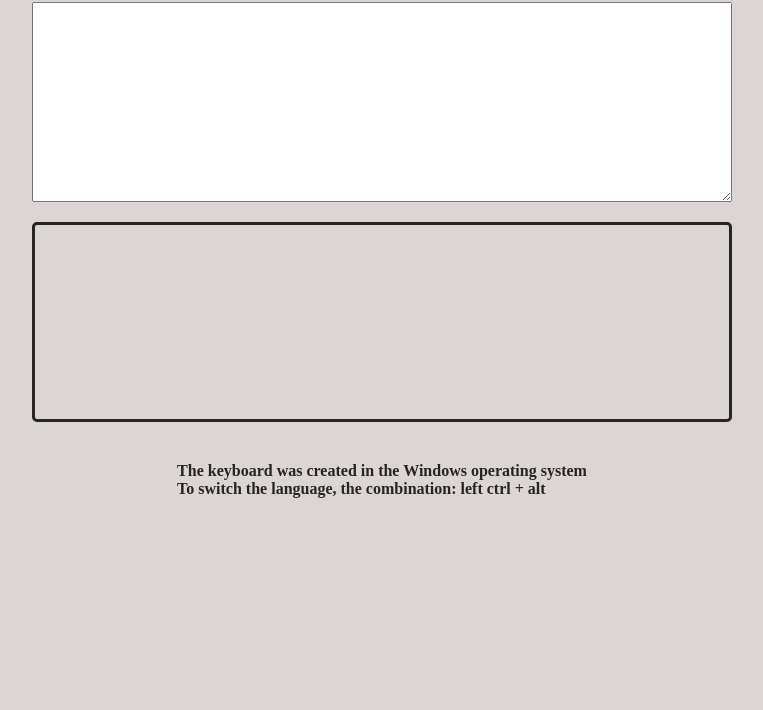
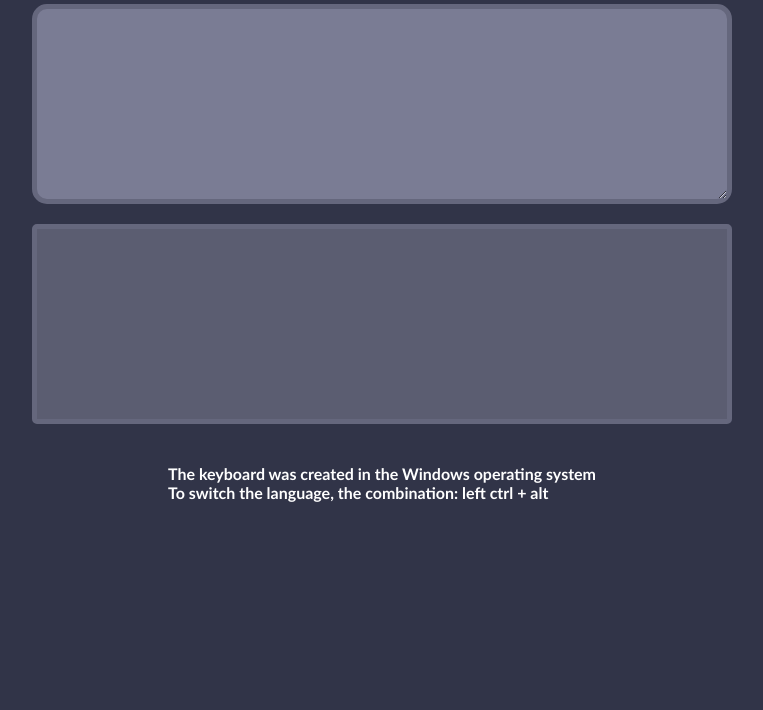
Before and after one commit to tarasauweb/virtual-keyboard, a website built with webpack: page src/index.html in a window 1280 px wide. Shown: the part 90-800 px from the top of the page, without its empty margins (258-1021 px from the left). Built offline with nearby package versions, Linux system fonts and the light colour scheme.

Commit message:
fix:css style

```diff
--- a/src/components/keyboard.js
+++ b/src/components/keyboard.js
@@ -7,3 +7,10 @@ function creacteKeyBoard() {
 
 
 export default creacteKeyBoard
+
+const keyObj = {
+    eng:{
+        row1:['`' , 1,2,3,4,5,6,7,8,9,0,'-', 'Backspace']
+    },
+
+}
--- a/src/style.scss
+++ b/src/style.scss
@@ -1,6 +1,6 @@
-$bk-ground: rgb(219, 213, 213);
-$color:rgb(41, 36, 36);
-
+$bk-ground: #313448;
+$color:#fff;
+$indent-20px:20px;
 *{
     padding: 0;
     margin: 0;
@@ -14,8 +14,9 @@ body{
     flex-direction: column;
     width: 100%;
     height: 100vh;
-    padding-top: 20px;
-    padding-bottom: 20px;
+    padding-top: $indent-20px;
+    padding-bottom: $indent-20px;
+    font-family: "Trebuchet MS", "Helvetica", sans-serif;
 }
 .title{
     font-size: 45px;
@@ -27,17 +28,23 @@ body{
     display: flex;
     align-items: center;
     border-radius: 5px;
-    border: 3px solid $color;
+    border: 5px solid #65677d;
     order: 2;
-    margin-top: 20px;
+    margin-top: $indent-20px;
     height: 200px;
+    background-color: rgba(189,190,207,.3);
 }
 .textarea{
     width: 700px;
     height: 200px;
-    padding: 20px;
+    padding: $indent-20px;
     font-size: 20px;
-    margin-top: 20px;
+    margin-top: $indent-20px;
+    border: 5px solid #65677d;
+    border-radius: 15px;
+    outline: none;
+    background: #7a7c94;
+    color: $color;
 }
 .description{
     order: 4;
```
